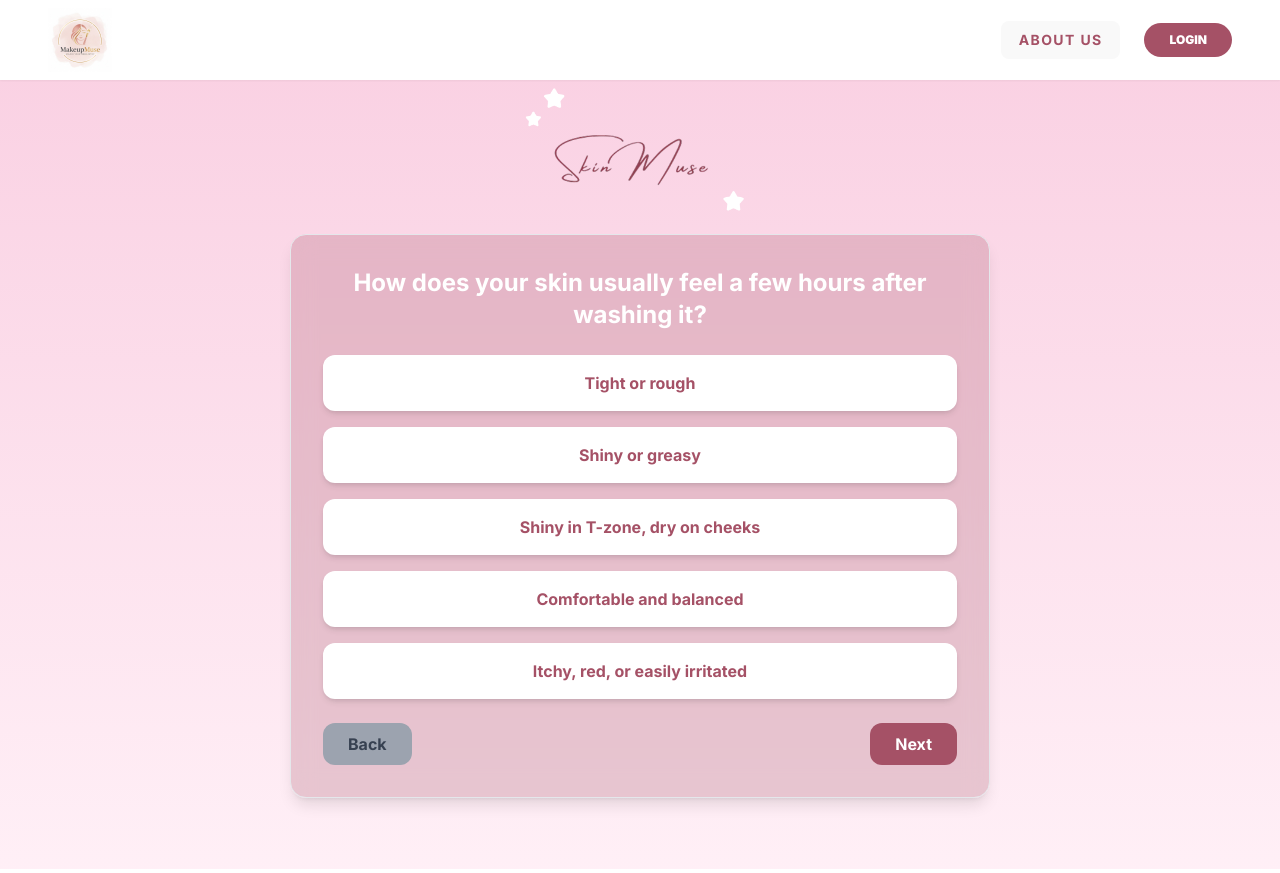
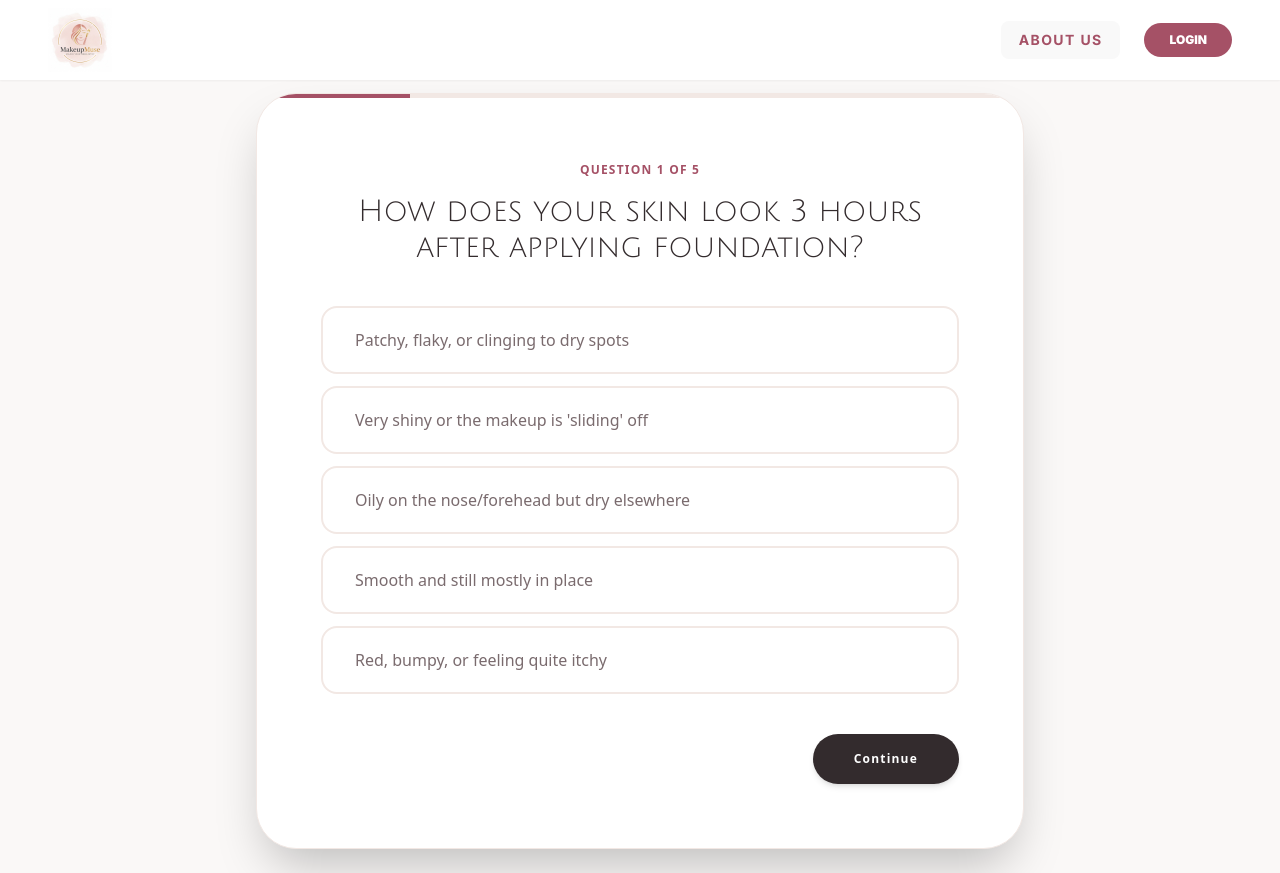
Before and after one commit to rimpleshrestha/security_cw2_frontend, a React (Vite) app: page /quiz in a window 1280 px wide. Built offline with nearby package versions, Linux system fonts and the light colour scheme; a web font is replaced by a local one.

Commit message:
quiz section for finding makeup

```diff
--- a/src/pages/Quiz.jsx
+++ b/src/pages/Quiz.jsx
@@ -1,60 +1,68 @@
 import { useState } from "react";
-import SkinmuseLogo2 from "../assets/images/skinmuselogo2.png";
 
 const Quiz = () => {
   const questions = [
     {
-      question: "How does your skin usually feel a few hours after washing it?",
+      question: "How does your skin look 3 hours after applying foundation?",
       options: [
-        "Tight or rough",
-        "Shiny or greasy",
-        "Shiny in T-zone, dry on cheeks",
-        "Comfortable and balanced",
-        "Itchy, red, or easily irritated",
+        "Patchy, flaky, or clinging to dry spots",
+        "Very shiny or the makeup is 'sliding' off",
+        "Oily on the nose/forehead but dry elsewhere",
+        "Smooth and still mostly in place",
+        "Red, bumpy, or feeling quite itchy",
       ],
     },
     {
-      question: "How often does your skin feel oily?",
-      options: ["Rarely", "Sometimes", "Often", "Almost always"],
-    },
-    {
-      question: "How does your skin react to the sun?",
+      question: "What is your primary concern when picking a base product?",
       options: [
-        "Burns easily",
-        "Tans gradually",
-        "Rarely burns or tans",
-        "Not sure",
+        "Adding moisture and a healthy glow",
+        "Controlling oil and staying matte",
+        "Finding a balance for different zones",
+        "Just evening out my natural tone",
+        "Avoiding ingredients that cause redness",
       ],
     },
     {
-      question: "How sensitive is your skin to skincare products?",
+      question: "How do your pores usually behave under makeup?",
       options: [
-        "Very sensitive, reacts easily",
-        "Somewhat sensitive",
-        "Not sensitive at all",
-        "Unsure",
+        "They are nearly invisible",
+        "They look large and get filled with oil",
+        "Only visible in the T-zone area",
+        "Normal and easy to cover",
+        "They often get inflamed or irritated",
       ],
     },
     {
-      question: "How would you describe your skin's overall texture?",
+      question: "Which finish do you usually prefer for your makeup?",
       options: [
-        "Rough or flaky",
-        "Oily and smooth",
-        "Combination (varies by area)",
-        "Soft and even",
-        "Red or irritated",
+        "Dewy and ultra-hydrating",
+        "Strictly matte and long-wearing",
+        "Natural or satin finish",
+        "Anything feels comfortable",
+        "Fragrance-free and hypoallergenic only",
+      ],
+    },
+    {
+      question: "If you use a face powder, how does it feel on your skin?",
+      options: [
+        "Too drying, makes me look cakey",
+        "Essential to stop me from looking greasy",
+        "Good for my nose, but bad for my cheeks",
+        "Sets my makeup perfectly",
+        "Sometimes makes my skin feel tight and itchy",
       ],
     },
   ];
 
   const skinTypeDescriptions = {
-    Dry: "Your skin tends to feel tight, flaky, or rough. It needs deep hydration and gentle care.",
-    Oily: "Your skin often looks shiny or greasy. Focus on lightweight, oil-controlling products.",
+    Dry: "Your skin needs moisture-rich formulas. We recommend cream-based blushes and hydrating foundations to keep your glow alive.",
+    Oily: "You suit matte, oil-free products. Look for long-wear primers and setting powders to keep your look locked in all day.",
     Combination:
-      "You have both oily and dry areas. Balanced care works best for you.",
-    Normal: "Your skin feels balanced and even. Gentle maintenance is key!",
+      "You need a versatile kit. Try mattifying your T-zone while using luminous products on your cheeks for a balanced finish.",
+    Normal:
+      "You have the perfect canvas! Most makeup textures will work for you, from light tints to full-coverage glam.",
     Sensitive:
-      "Your skin reacts easily to products or the environment. Use calming, hypoallergenic products.",
+      "Gentle is best. We recommend mineral-based makeup and fragrance-free formulas to prevent irritation and redness.",
   };
 
   const [currentQuestionIndex, setCurrentQuestionIndex] = useState(0);
@@ -67,52 +75,38 @@ const Quiz = () => {
   };
 
   const calculateSkinType = (answers) => {
-    const score = {
-      Dry: 0,
-      Oily: 0,
-      Combination: 0,
-      Normal: 0,
-      Sensitive: 0,
-    };
+    const score = { Dry: 0, Oily: 0, Combination: 0, Normal: 0, Sensitive: 0 };
 
     answers.forEach((answer) => {
       if (
-        answer.includes("Tight") ||
-        answer.includes("Rough") ||
-        answer === "Rarely" ||
-        answer === "Rough or flaky"
+        answer.includes("Patchy") ||
+        answer.includes("moisture") ||
+        answer.includes("drying")
       )
         score.Dry++;
-
       if (
-        answer.includes("greasy") ||
-        answer === "Often" ||
-        answer === "Almost always" ||
-        answer === "Oily and smooth"
+        answer.includes("shiny") ||
+        answer.includes("matte") ||
+        answer.includes("large")
       )
         score.Oily++;
-
       if (
         answer.includes("T-zone") ||
-        answer === "Sometimes" ||
-        answer === "Combination (varies by area)"
+        answer.includes("balance") ||
+        answer.includes("different zones")
       )
         score.Combination++;
-
       if (
-        answer.includes("balanced") ||
-        answer === "Tans gradually" ||
-        answer === "Not sensitive at all" ||
-        answer === "Soft and even" ||
-        answer === "Rarely burns or tans"
+        answer.includes("Smooth") ||
+        answer.includes("evening out") ||
+        answer.includes("perfectly")
       )
         score.Normal++;
-
       if (
-        answer.includes("irritated") ||
-        answer.includes("sensitive") ||
-        answer === "Burns easily" ||
-        answer === "Red or irritated"
+        answer.includes("Red") ||
+        answer.includes("redness") ||
+        answer.includes("inflamed") ||
+        answer.includes("Fragrance-free")
       )
         score.Sensitive++;
     });
@@ -123,10 +117,9 @@ const Quiz = () => {
 
   const handleNext = () => {
     if (!selectedOption) {
-      alert("Please select an answer!");
+      alert("Please select a beauty preference!");
       return;
     }
-
     const updatedAnswers = [...answers, selectedOption];
     setAnswers(updatedAnswers);
     setSelectedOption("");
@@ -135,13 +128,11 @@ const Quiz = () => {
       const result = calculateSkinType(updatedAnswers);
       setSkinType(result);
     }
-
     setCurrentQuestionIndex((prev) => prev + 1);
   };
 
   const handleBack = () => {
     if (currentQuestionIndex === 0) return;
-
     setSelectedOption("");
     setAnswers((prev) => prev.slice(0, -1));
     setCurrentQuestionIndex((prev) => prev - 1);
@@ -149,26 +140,28 @@ const Quiz = () => {
 
   if (skinType) {
     const description = skinTypeDescriptions[skinType];
-
     return (
-      <div className="bg-gradient-to-b from-[#fad1e3] to-[#ff65aa]/10 min-h-screen flex flex-col items-center justify-center font-kaisei px-4">
-        <img
-          src={SkinmuseLogo2}
-          alt="Skinmuse Logo"
-          className="mb-10 w-72 h-auto"
-        />
-        <div className="bg-white bg-opacity-20 backdrop-blur-lg border border-white/30 rounded-2xl shadow-xl p-10 w-full max-w-xl text-center font-inter">
-          <h2 className="text-3xl font-bold mb-4 text-[#d14b6e]">
-            💫 Your Skin Type is:{" "}
-            <span className="text-yellow-300">{skinType}</span>
+      <div className="bg-[#FCFAFA] min-h-screen flex flex-col items-center justify-center px-4">
+        <div className="max-w-2xl w-full bg-white rounded-[40px] shadow-xl border border-[#F2E8E4] p-12 text-center">
+          <h2 className="text-sm tracking-[0.3em] uppercase text-[#A55166] font-bold mb-2">
+            Analysis Complete
           </h2>
-          <p className="text-lg mb-8 text-[#d14b6e]">{description}</p>
-
+          <h3
+            className="text-4xl font-light text-[#332B2D] mb-6"
+            style={{ fontFamily: "'Julius Sans One', sans-serif" }}
+          >
+            The{" "}
+            <span className="italic text-[#A55166] font-bold">{skinType}</span>{" "}
+            Edit
+          </h3>
+          <p className="text-[#7A6B6E] text-lg mb-10 leading-relaxed font-light">
+            {description}
+          </p>
           <a
             href="/products"
-            className="inline-block px-6 py-3 text-lg bg-[#A55166] text-white rounded-xl font-semibold hover:bg-[#914257] transition"
+            className="inline-block bg-[#332B2D] text-white px-10 py-4 rounded-full font-bold tracking-widest text-xs hover:bg-[#A55166] transition-all shadow-lg"
           >
-            See Recommended Products
+            VIEW PRODUCTS JUST FOR YOU
           </a>
         </div>
       </div>
@@ -178,57 +171,71 @@ const Quiz = () => {
   const currentQuestion = questions[currentQuestionIndex];
 
   return (
-    <div className="bg-gradient-to-b h-full from-[#fad1e3] to-[#ff65aa]/10 flex flex-col items-center justify-center font-kaisei min-h-screen">
-      <img
-        src={SkinmuseLogo2}
-        alt="Skinmuse Logo"
-        className="w-72 h-auto -mt-20"
-      />
+    <div className="bg-[#FAF8F7] min-h-screen flex flex-col items-center justify-center py-6 px-4">
+      <div className="w-full max-w-3xl bg-white rounded-[40px] shadow-2xl border border-[#F2E8E4] overflow-hidden">
+        {/* Progress Bar */}
+        <div className="w-full h-1 bg-[#F2E8E4]">
+          <div
+            className="h-full bg-[#A55166] transition-all duration-500"
+            style={{
+              width: `${
+                ((currentQuestionIndex + 1) / questions.length) * 100
+              }%`,
+            }}
+          ></div>
+        </div>
 
-      <div className="w-[700px] p-8 rounded-2xl shadow-lg bg-opacity-25 backdrop-blur-md border bg-[#A55166]">
-        <h2 className="text-white text-2xl font-bold mb-6 text-center font-inter">
+        <div className="p-10 md:p-16">
+          <p className="text-center text-[#A55166] text-xs font-bold tracking-widest uppercase mb-4">
+            Question {currentQuestionIndex + 1} of {questions.length}
+          </p>
+          <h2
+            className="text-[#332B2D] text-2xl md:text-3xl font-light text-center mb-10 leading-snug"
+            style={{ fontFamily: "'Julius Sans One', sans-serif" }}
+          >
             {currentQuestion.question}
           </h2>
 
-        <div className="grid gap-4 mb-6">
+          <div className="grid gap-3 mb-10">
             {currentQuestion.options.map((option) => (
-            <div
+              <button
                 key={option}
                 onClick={() => handleOptionClick(option)}
-              className={`p-4 rounded-xl shadow-md cursor-pointer text-center font-inter font-bold transition-transform duration-200
+                className={`p-5 rounded-2xl border-2 transition-all duration-300 text-left px-8 font-medium
                   ${
                     selectedOption === option
-                    ? "bg-[#A55166] text-white -translate-y-1"
-                    : "bg-white text-[#A55166] hover:bg-[#A55166] hover:text-white hover:-translate-y-1"
+                      ? "border-[#A55166] bg-[#FDF2F0] text-[#A55166]"
+                      : "border-[#F2E8E4] bg-white text-[#7A6B6E] hover:border-[#A55166]/30"
                   }
                 `}
               >
                 {option}
-            </div>
+              </button>
             ))}
           </div>
 
-        <div className="flex justify-between">
+          <div className="flex justify-between items-center">
             <button
               onClick={handleBack}
               disabled={currentQuestionIndex === 0}
-            className={`px-6 py-2 rounded-xl font-bold font-inter transition
-              ${
+              className={`text-sm font-bold tracking-widest uppercase transition ${
                 currentQuestionIndex === 0
-                  ? "bg-gray-400 text-gray-700 cursor-not-allowed"
-                  : "bg-[#A55166] text-white hover:bg-[#914257]"
-              }
-            `}
+                  ? "opacity-0 cursor-default"
+                  : "text-[#A55166] hover:text-[#332B2D]"
+              }`}
             >
               Back
             </button>
 
             <button
               onClick={handleNext}
-            className="bg-[#A55166] text-white px-6 py-2 rounded-xl font-bold font-inter hover:bg-[#914257] transition"
+              className="bg-[#332B2D] text-white px-10 py-4 rounded-full font-bold tracking-widest text-xs hover:bg-[#A55166] transition-all shadow-md"
             >
-            {currentQuestionIndex === questions.length - 1 ? "Finish" : "Next"}
+              {currentQuestionIndex === questions.length - 1
+                ? "Get My Edit"
+                : "Continue"}
             </button>
+          </div>
         </div>
       </div>
     </div>
```
Lines whose indentation alone changed are shown as unchanged.
